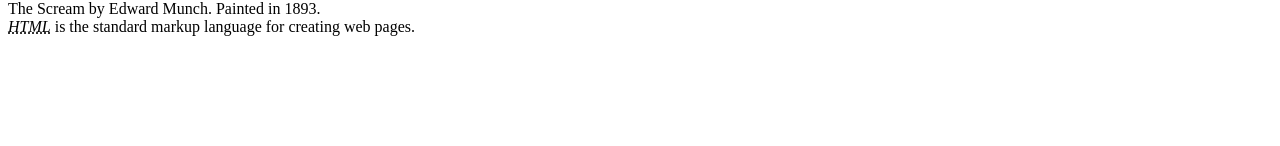
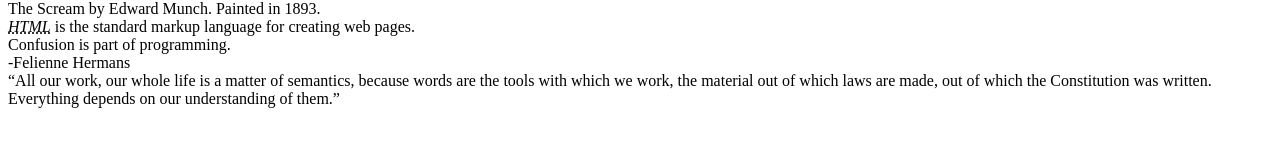
Before and after one commit to Lukerogan/Luke-Rogan---Semantic-Elements-in-HTML, a plain HTML site: page index.html in a window 1280 px wide. Shown: the part 566-712 px from the top of the page. Drawn offline with Linux system fonts and the light colour scheme.

Commit message:
added <p>

```diff
--- a/index.html
+++ b/index.html
@@ -29,6 +29,11 @@ Citation - <img src="img/scream.jpg" alt="scream" width="500">
  The Scream by Edward Munch. Painted in 1893.
  <br>
  <dfn><abbr title="Hypertext Markup Language">HTML</abbr></dfn> is the standard markup language for creating web pages.
+ <br>
+ Confusion is part of programming.
+ <br>-Felienne Hermans
+ <br>
+ <q>All our work, our whole life is a matter of semantics, because words are the tools with which we work, the material out of which laws are made, out of which the Constitution was written. Everything depends on our understanding of them.</q>
 </p>
 </body>
 </html>
```
